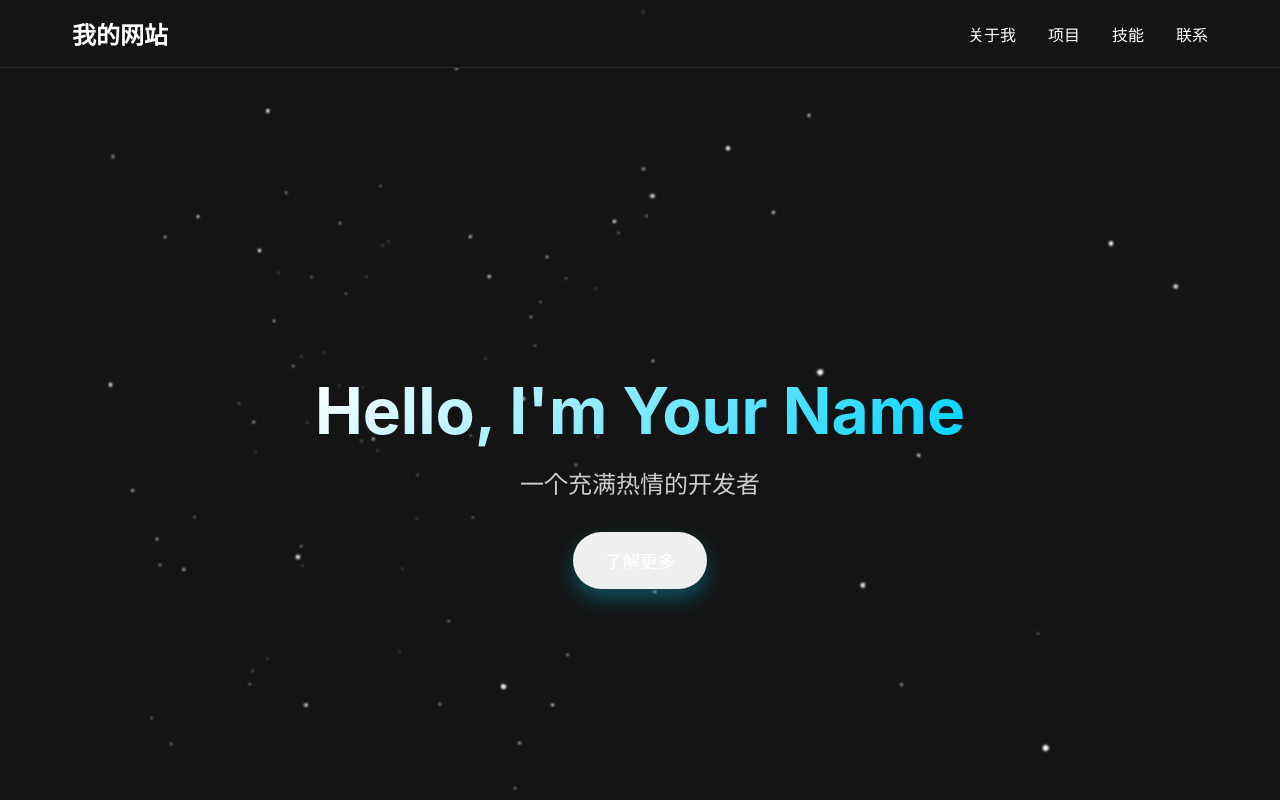
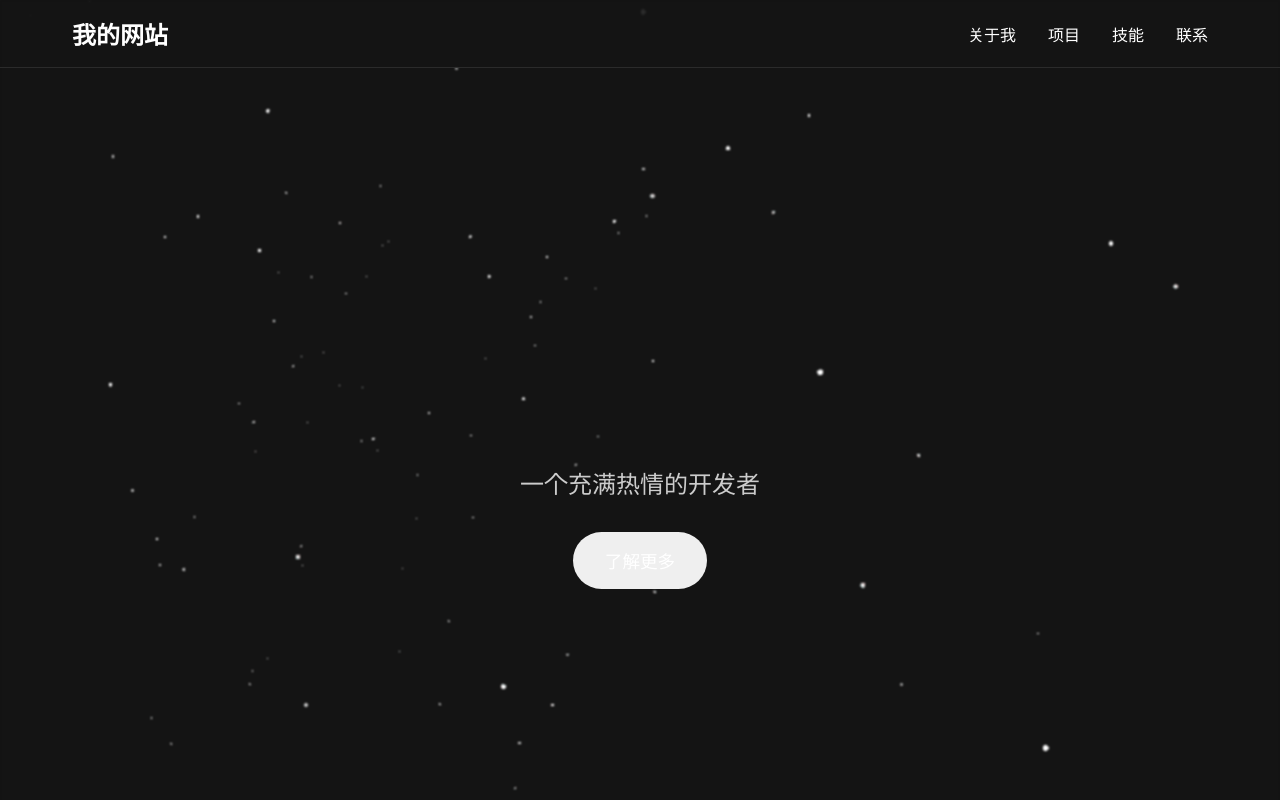
Before and after one commit to zzzzzin365/Sleeping_personalwebsite, a React (Create React App) app: page / in a window 1280 px wide. Shown: the top 800 px of the page. Built offline with nearby package versions, Linux system fonts and the light colour scheme; a web font is replaced by a local one.

Commit message:
Update App.css

```diff
--- a/src/App.css
+++ b/src/App.css
@@ -130,7 +130,7 @@ body {
 .hero-content h1 {
   font-size: 4rem;
   margin-bottom: 1rem;
-  background: linear-gradient(135deg, #ffffff 0%, #00d4ff 100%);
+
   -webkit-background-clip: text;
   -webkit-text-fill-color: transparent;
   background-clip: text;
@@ -151,7 +151,7 @@ body {
   border-radius: 50px;
   cursor: pointer;
   transition: all 0.3s ease;
-  box-shadow: 0 10px 20px rgba(0, 212, 255, 0.3);
+
 }
 
 .cta-button:hover {
```
